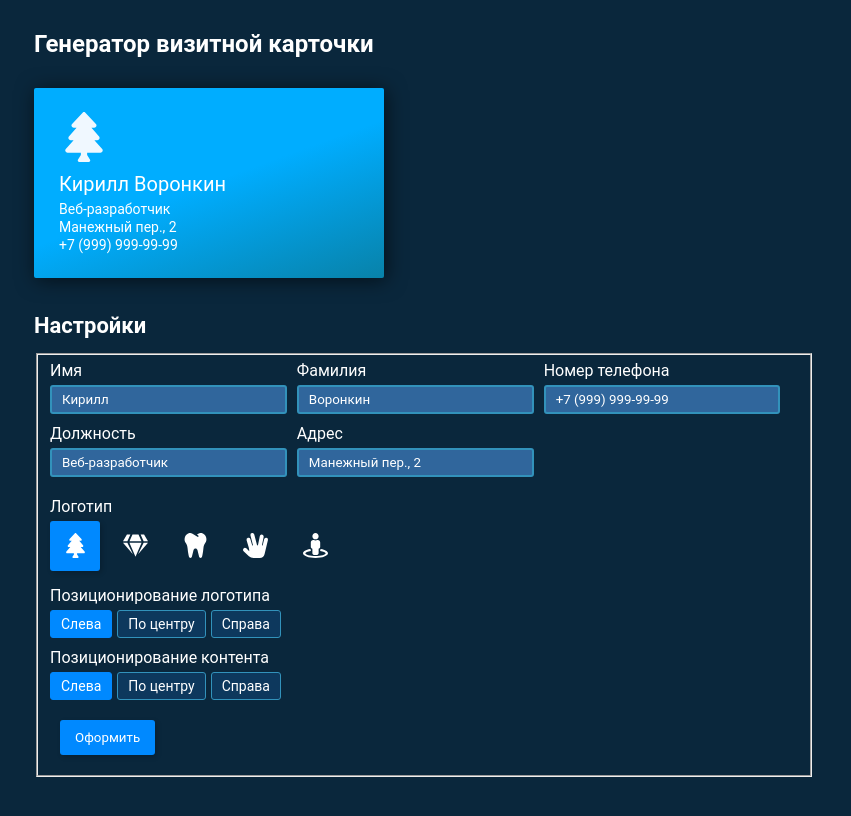
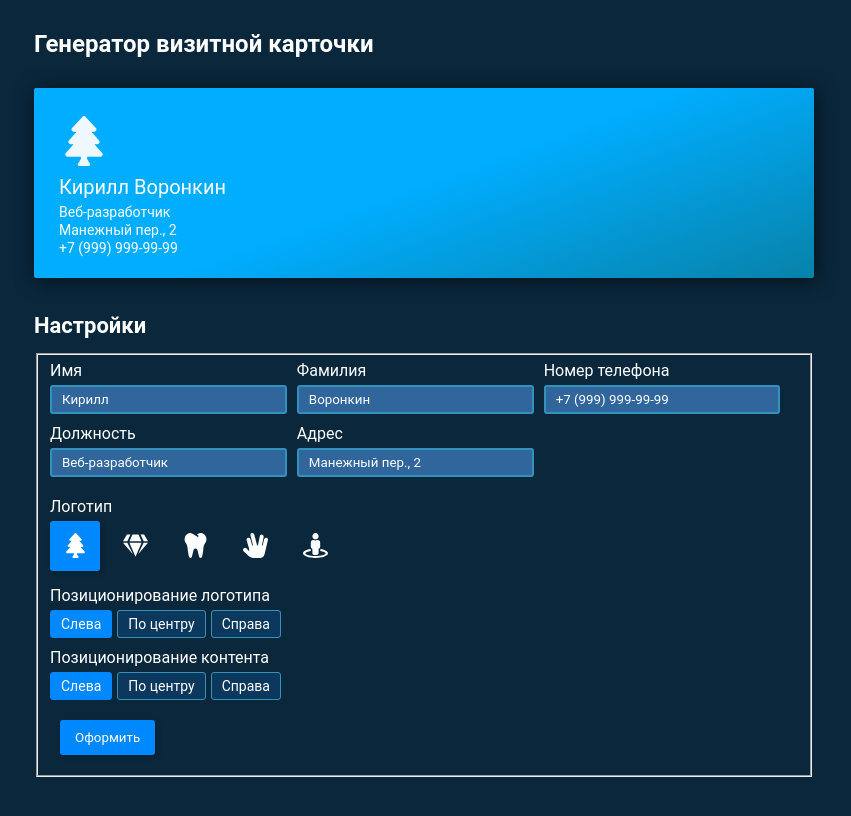
Before and after one commit to KirillVA20/nbcomgroup-task, a React app: page / in a window 1280 px wide. Shown: the top 816 px of the page, without its empty margins (216-1067 px from the left). Built offline with nearby package versions, Linux system fonts and the light colour scheme.

Commit message:
fix: Ко всем элементам со свойтвом display: flex добавленно свойство flex-basis

```diff
--- a/src/components/VisitCart/VisitCart.scss
+++ b/src/components/VisitCart/VisitCart.scss
@@ -1,11 +1,13 @@
 .visit-cart {
     display: flex;
+    flex-basis: 100%;
     align-items: center;
     margin-bottom: 15px;
     padding: 10px;
 
     &__content {
         display: flex;
+        flex-basis: 100%;
         flex-direction: column;
         align-items: center;
         justify-content: center;
@@ -21,6 +23,7 @@
 
     &__logo {
         display: flex;
+        flex-basis: 100%;
         align-items: center;
         width: 100%;
         height: 40%;
@@ -50,6 +53,7 @@
 
     &__info {
         display: flex;
+        flex-basis: 100%;
         flex-direction: column;
         justify-content: center;
         width: 100%;
--- a/src/components/form/Form.scss
+++ b/src/components/form/Form.scss
@@ -4,6 +4,7 @@
 
     &__inputs {
         display: flex;
+        flex-basis: 100%;
         flex-wrap: wrap;
         align-items: center;
         margin-bottom: 10px;
--- a/src/components/form/FormItems/FormSelect/FormSelect.scss
+++ b/src/components/form/FormItems/FormSelect/FormSelect.scss
@@ -14,6 +14,7 @@
         padding: 0;
         list-style: none;
         display: flex;
+        flex-basis: 100%;
         flex-wrap: wrap;
     }
 
```
